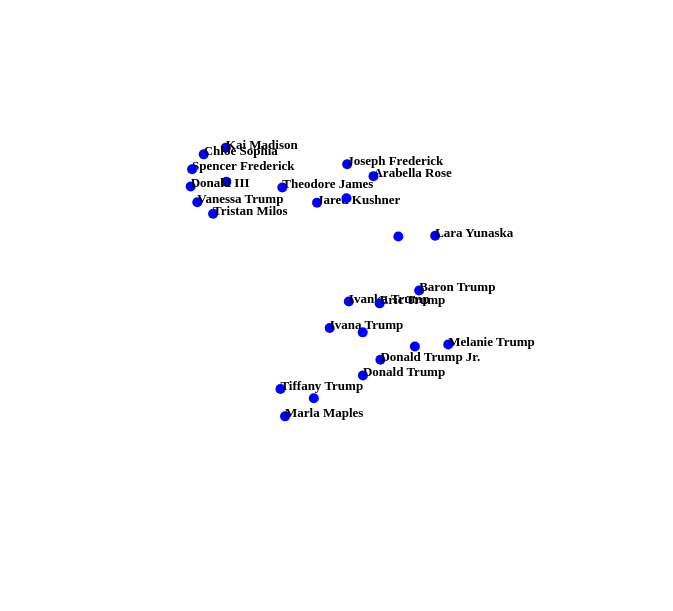
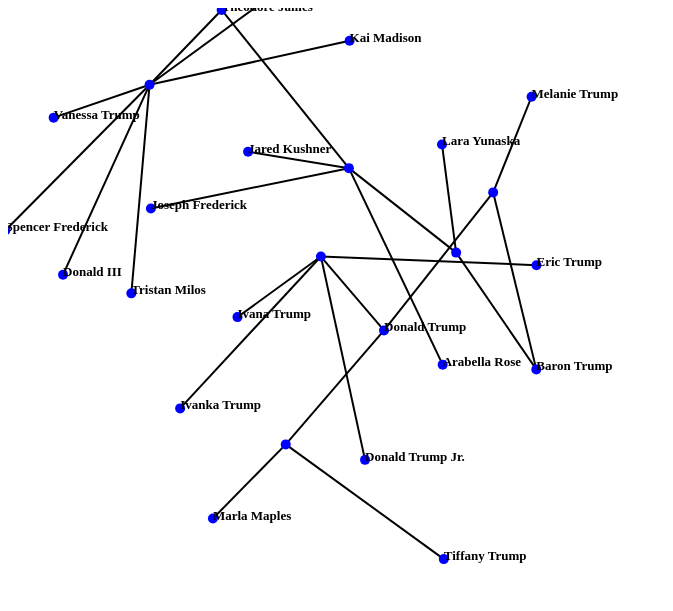
Before and after one commit to AndreaLK3/IDE, a plain HTML site: page IDE_Assignment_3/ForceGraph.html in a window 1280 px wide. Shown: the whole page, without its empty margins (0-673 px from the left). Drawn offline with nearby package versions, Linux system fonts and the light colour scheme; animation ran at ten frames a second.

Commit message:
force layout tools

```diff
--- a/IDE_Assignment_3/ForceGraph.html
+++ b/IDE_Assignment_3/ForceGraph.html
@@ -2,7 +2,7 @@
 <html>
 
 <head>
-	<title>D3 Tutorial</title>
+	<title>Trump Family Tree</title>
 	<script src="https://d3js.org/d3.v4.min.js"></script>
     <script>
     d3.select(window).on('load',init)
@@ -92,9 +92,27 @@
             /* Modified from Bostock's example at https://bl.ocks.org/mbostock/4062045 */
 
            var simulation = d3.forceSimulation()
-                            .force("link", d3.forceLink().id(function(d) { return d.index; }))
-                            .force("charge", d3.forceManyBody())
-                            .force("center", d3.forceCenter(w / 2, h / 2));
+                            .force("link",
+                                   d3.forceLink().id(function(d) { return d.index; })
+                                                 .distance(function(d) { if (d.className == "Marriage")
+                                                                            {return 100}
+                                                                         else //className == "Child"
+                                                                            {return 200}}))
+                            .force("charge", d3.forceManyBody().strength(function(d,i) {
+                                                                //console.log(d);
+                                                                name = d.id;
+                                                                p_elem = rootDataNode.partners.find(function (elem) {return elem.name == name})
+                                                                if (i==0) //root node repulsive charge
+                                                                    {return -800}
+                                                                if (typeof p_elem != undefined) {
+                                                                    return -400 //1st-gen. partners node repulsive charge
+                                                                }
+                                                                return -50;
+                            }))//;d3.forceCollide().radius(50)
+                            .force("r", d3.forceRadial(20))
+                            .force("center", d3.forceCenter(w / 2, h / 2))
+                            .force("r2", d3.forceCollide().radius(20))
+
 
 
             var link = svg.append("g")
@@ -102,7 +120,8 @@
                         .selectAll("line")
                         .data(edges)
                         .enter().append("line")
-                        .attr("stroke-width", 1);
+                        .style("stroke-width", 2)
+                        .style("stroke", "black");
 
 //           var node = svg.append("g")
 //                        .attr("class", "nodes")
```
